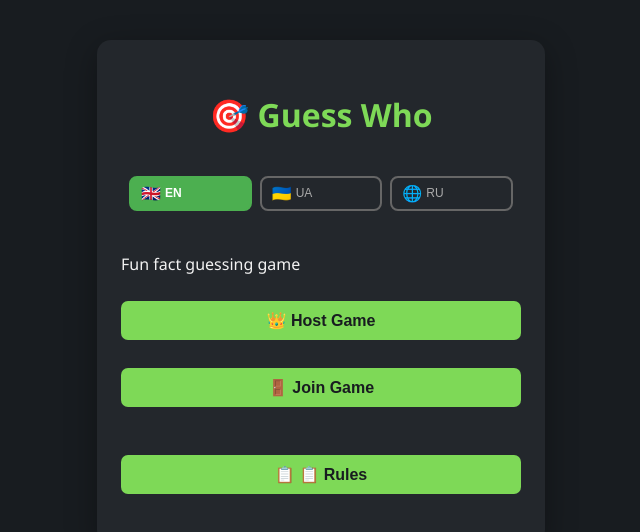
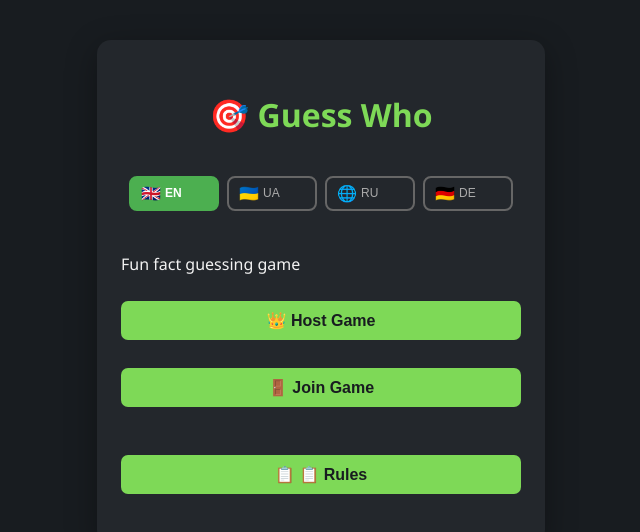
Before and after one commit to AzaLess/guesswho, a React (Vite) app in the folder frontend/: page / in a window 1280 px wide. Shown: the top 532 px of the page, without its empty margins (319-959 px from the left). Built offline with nearby package versions, Linux system fonts and the light colour scheme.

Commit message:
+de language, small extra

```diff
--- a/frontend/src/components/LanguageSelector.tsx
+++ b/frontend/src/components/LanguageSelector.tsx
@@ -7,6 +7,7 @@ export default function LanguageSelector() {
     { code: 'en', name: 'English', emoji: '🇬🇧' },
     { code: 'uk', name: 'Українська', emoji: '🇺🇦' },
     { code: 'ru', name: 'Русский', emoji: '🌐' }, // Используем глобус вместо флага
+    { code: 'de', name: 'Deutsch', emoji: '🇩🇪' },
   ];
 
   const getLanguageCode = (code: Language): string => {
@@ -14,6 +15,8 @@ export default function LanguageSelector() {
       case 'en': return 'EN';
       case 'uk': return 'UA';
       case 'ru': return 'RU';
+      case 'de': return 'DE';
+      default: return 'EN';
     }
   };
 
```
